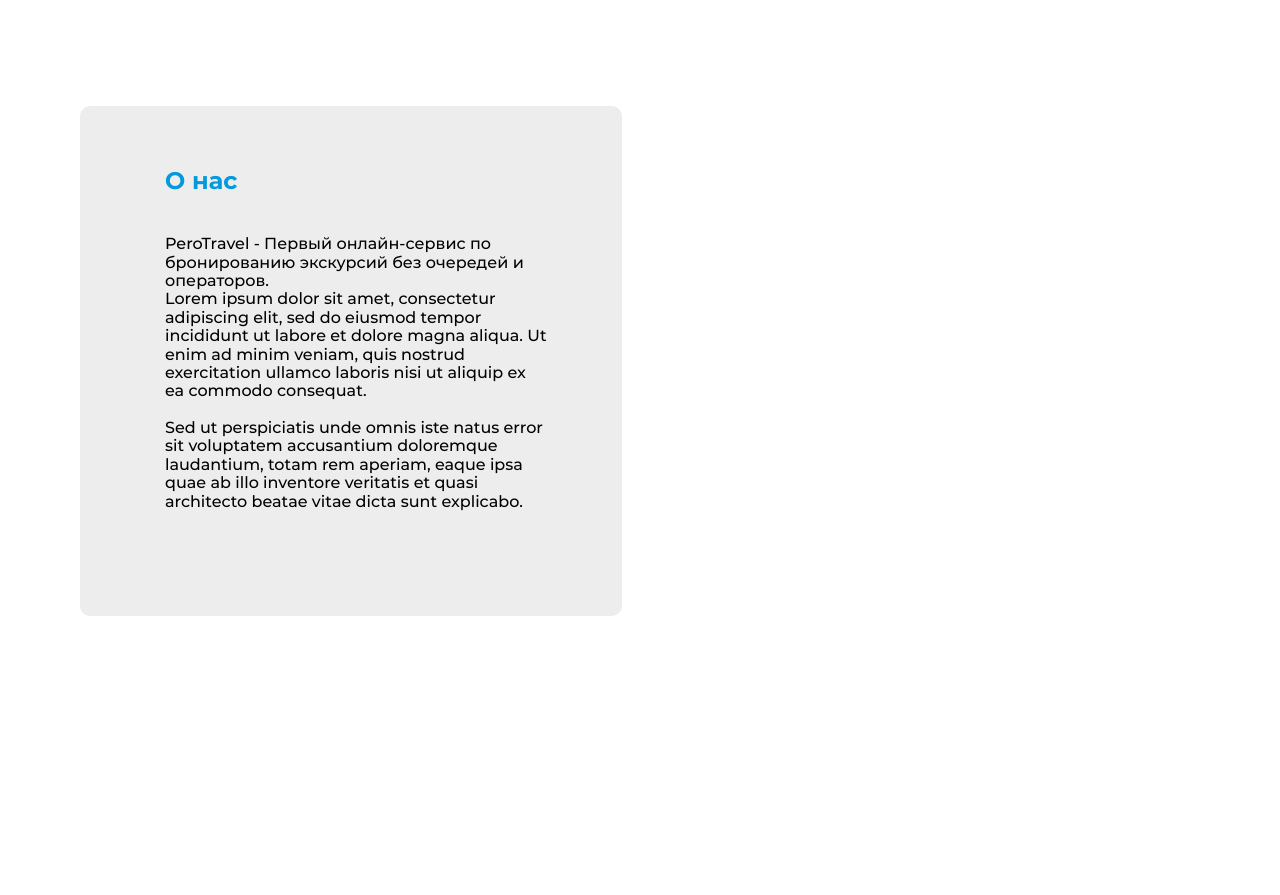
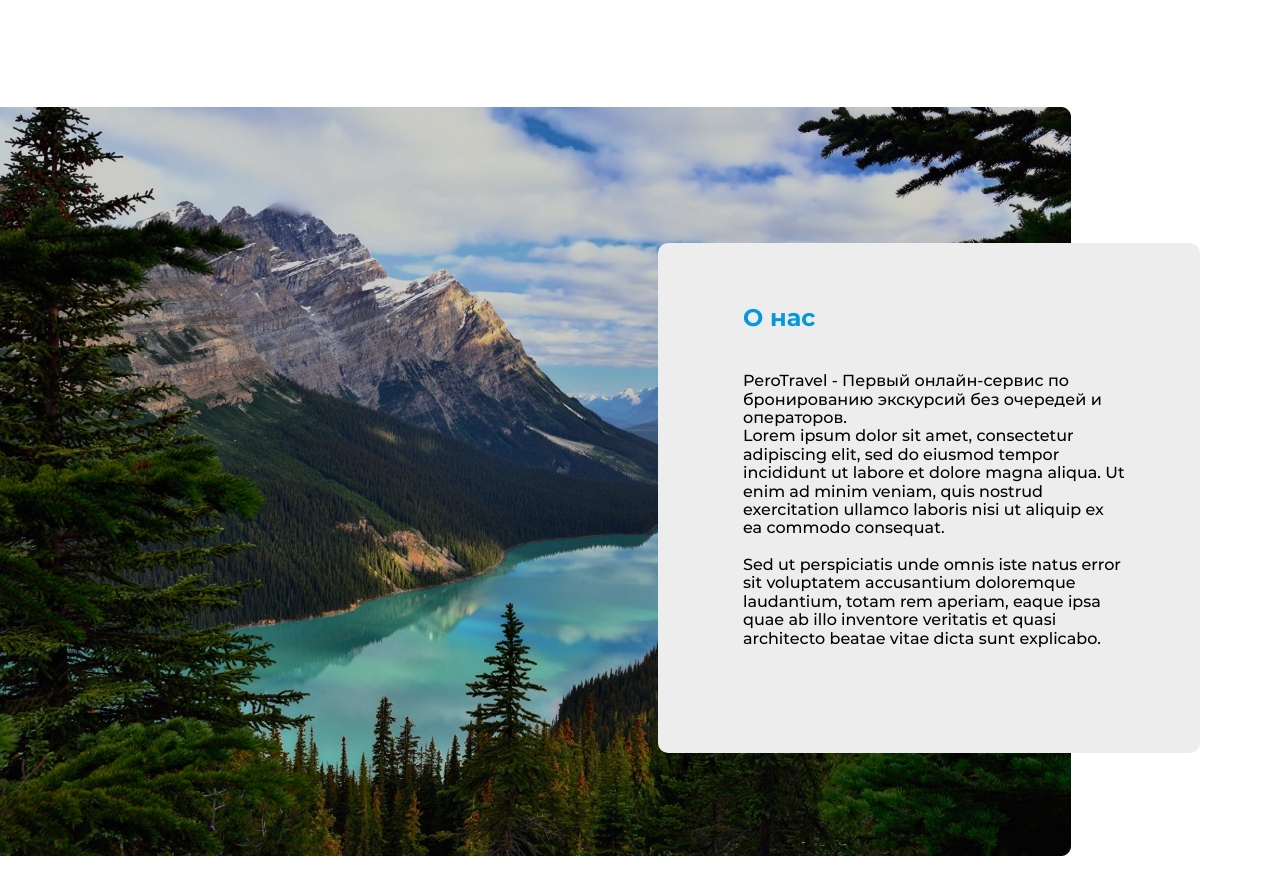
Before and after one commit to Svetishna/PeroTravel, a plain HTML site: page index.html in a window 1280 px wide. Shown: the part 1819-2714 px from the top of the page. Before the commit the page ends 2435 px from the top, so only its background shows below. Drawn offline with nearby package versions, Linux system fonts and the light colour scheme; a web font is replaced by a local one.

Commit message:
another commit

```diff
--- a/css/style.css
+++ b/css/style.css
@@ -312,7 +312,25 @@
 }
 
 .about_us {
-    margin-top: 820px;
+    margin: 820px auto 150px auto;
+    background-image: url(../img/landscape.jpg);
+    background-repeat: no-repeat;
+    background-size: auto;
+    background-position: left center;
+    background-color: inherit;
+    position: relative;
+    min-height: 750px;
+}
+
+@media(min-width:2090px) {
+    .about_us {
+        background-position: center;
+    }
+}
+
+.about_us__container {
+    display: flex;
+    justify-content: flex-end;
 }
 
 .about_us__info {
@@ -320,6 +338,8 @@
     border-radius: 10px;
     padding: 60px 75px 105px 85px;
     width: 542px;
+    position: absolute;
+    margin-top: 137px;
 }
 
 .about_us__header {
```
Also changed, not shown: index.html (+6 -0 lines), img/landscape.jpg (added).
